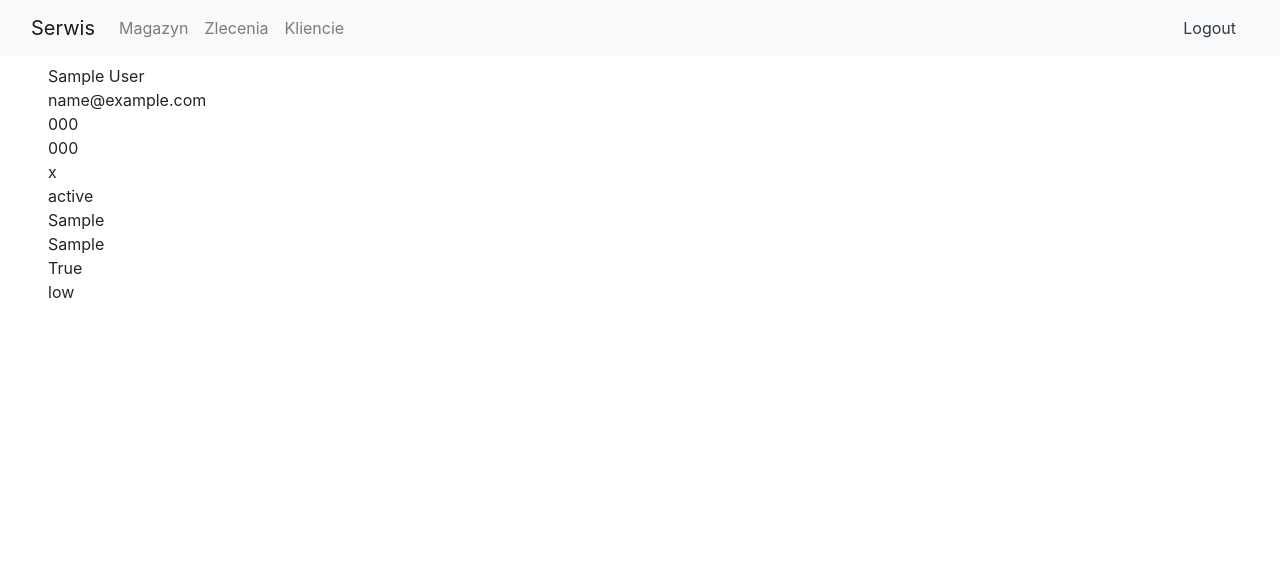
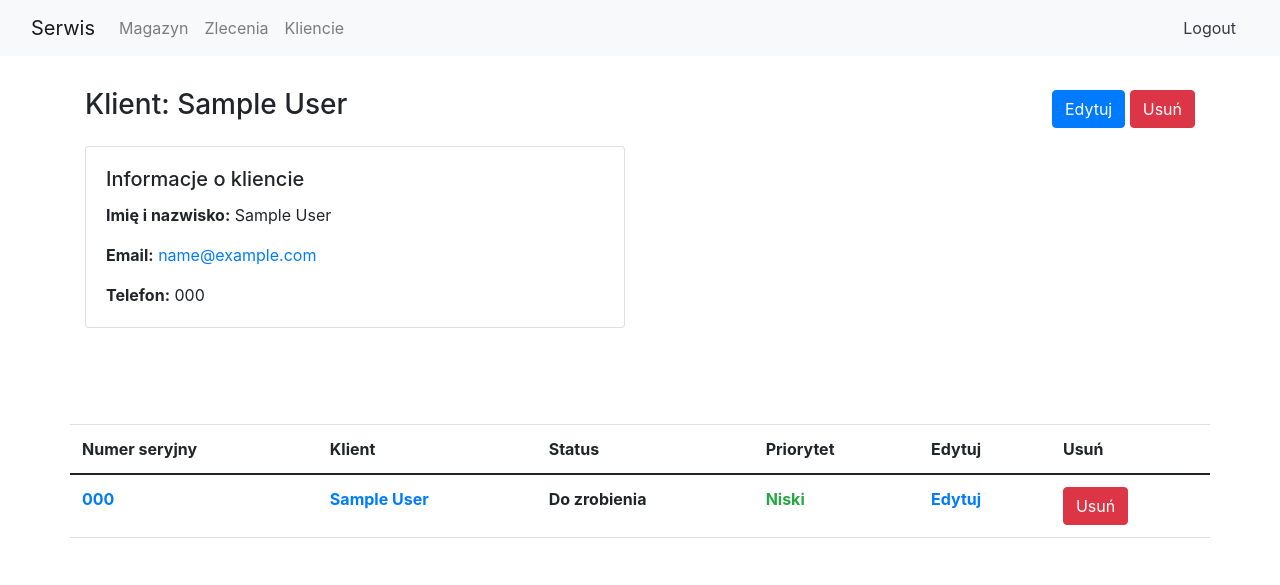
Before and after one commit to DEENUU1/silent-service, a Django app: page /customer/1/ in a window 1280 px wide. Shown: the top 585 px of the page. Run offline with Django 4.2, Linux system fonts and the light colour scheme; a user stored in the database is signed in; tables that the repository leaves empty hold one stand-in row (values such as "Sample post"); lists and menus that the app fills with data are empty; some libraries are stand-ins or nearby versions.

Commit message:
style: add styling for customer details

```diff
--- a/templates/workshop/customer_detail.html
+++ b/templates/workshop/customer_detail.html
@@ -6,20 +6,76 @@
 
 {% block content %}
 
-{{object.name}} <br>
+<div class="container mt-4">
+    <div class="d-flex justify-content-between align-items-center mb-3">
+        <h1 class="h3">Klient: {{ object.name }}</h1>
+        <div>
+            <a href="{% url 'workshop:customer-update' object.id %}" class="btn btn-primary">Edytuj</a>
+            <form action="{% url 'workshop:customer-delete' object.id %}" method="POST" class="d-inline-block">
+                {% csrf_token %}
+                <button class="btn btn-danger" type="submit">Usuń</button>
+            </form>
+        </div>
+    </div>
+    <div>
+        <div class="row mb-4">
+            <div class="col-md-6 mb-4">
+                <div class="card">
+                    <div class="card-body">
+                        <h5 class="card-title">Informacje o kliencie</h5>
+                        <p class="card-text"><strong>Imię i nazwisko:</strong> {{ object.name }}</p>
+                        <p class="card-text"><strong>Email:</strong> <a href="mailto:{{object.email}}">{{object.email }}</a></p>
+                        <p class="card-text"><strong>Telefon:</strong> {{ object.phone }}</p>
+                    </div>
+                </div>
+            </div>
+        </div>
 
-{{object.email}} <br>
-
-{{object.phone}} <br>
-
-{% for item in repair_items %}
-    {{item.serial_number}} <br>
-    {{item.password}} <br>
-    {{item.visual_status}} <br>
-    {{item.todo}} <br>
-    {{item.done}} <br>
-    {{item.status}} <br>
-    {{item.priority}} <br>
-{% endfor %}
-
-{% endblock %}
+        <div class="row mb-4">
+            <table class="table table-hover mt-5">
+    <thead>
+        <tr>
+            <th scope="col">Numer seryjny</th>
+            <th scope="col">Klient</th>
+            <th scope="col">Status</th>
+            <th scope="col">Priorytet</th>
+            <th scope="col">Edytuj</th>
+            <th scope="col">Usuń</th>
+        </tr>
+    </thead>
+    <tbody>
+        {% for object in repair_items %}
+            <tr>
+                <th scope="row"><a href="{% url 'workshop:repair-item-detail' object.id %}">{{object.serial_number}}</a></th>
+                <th><a href="{% url 'workshop:customer-detail' object.customer.id %}">{{object.customer.name}}</a></th>
+                <th>
+                    {% if object.status %}
+                        <span>Do zrobienia</span>
+                    {% else %}
+                        <span>Zrobione</span>
+                    {% endif %}
+                </th>
+                <th>
+                    {% if object.priority == "low" %}
+                        <span class="text-success">Niski</span>
+                    {% elif object.priority == "mid" %}
+                        <span class="text-warnng">Średni</span>
+                    {% elif object.priority == "high" %}
+                        <span class="text-danger">Wysoki</span>
+                    {% endif %}
+                </th>
+                <th><a href="{% url 'workshop:repair-item-update' object.id %}">Edytuj</a></th>
+                <th>
+                    <form action="{% url 'workshop:repair-item-delete' object.id %}" method="POST">
+                        {% csrf_token %}
+                        <button class="btn btn-danger" type="submit">Usuń</button>
+                    </form>
+                </th>
+            </tr>
+        {% endfor %}
+    </tbody>
+</table>
+        </div>
+    </div>
+    {% endblock %}
+</div>
--- a/templates/workshop/repair_item_detail.html
+++ b/templates/workshop/repair_item_detail.html
@@ -98,3 +98,4 @@
         </div>
     </div>
     {% endblock %}
+</div>
--- a/templates/workshop/repair_item_list.html
+++ b/templates/workshop/repair_item_list.html
@@ -42,7 +42,7 @@
                 <th><a href="{% url 'workshop:customer-detail' object.customer.id %}">{{object.customer.name}}</a></th>
                 <th>
                     {% if object.status %}
-                        <span>Do zrobenia</span>
+                        <span>Do zrobienia</span>
                     {% else %}
                         <span>Zrobione</span>
                     {% endif %}
--- a/workshop/views.py
+++ b/workshop/views.py
@@ -12,7 +12,7 @@ from workshop.models import Customer, RepairItem, Costs
 from workshop.forms import (
     SearchForm,
     RepairItemPriorityForm,
-    RepairItemStatusForm,
+    RepairItemStatusForm, SearchRepairItemForm,
 )
 from workshop.services.costs import calculate_total_costs_by_repair_item
 
@@ -100,7 +100,7 @@ class RepairItemListView(LoginRequiredMixin, ListView):
         search_query = self.request.GET.get("search_query")
         if search_query:
             queryset = queryset.filter(
-                name__icontains=search_query
+                serial_number__icontains=search_query
             )
 
         status = self.request.GET.get("status")
@@ -115,7 +115,7 @@ class RepairItemListView(LoginRequiredMixin, ListView):
 
     def get_context_data(self, **kwargs):
         context = super().get_context_data(**kwargs)
-        context["q"] = SearchForm(self.request.GET)
+        context["q"] = SearchRepairItemForm(self.request.GET)
         context["status_form"] = RepairItemStatusForm()
         context["priority_form"] = RepairItemPriorityForm()
         return context
```
Also changed, not shown: workshop/migrations/0004_alter_costs_amount.py (added), 1 other file.
